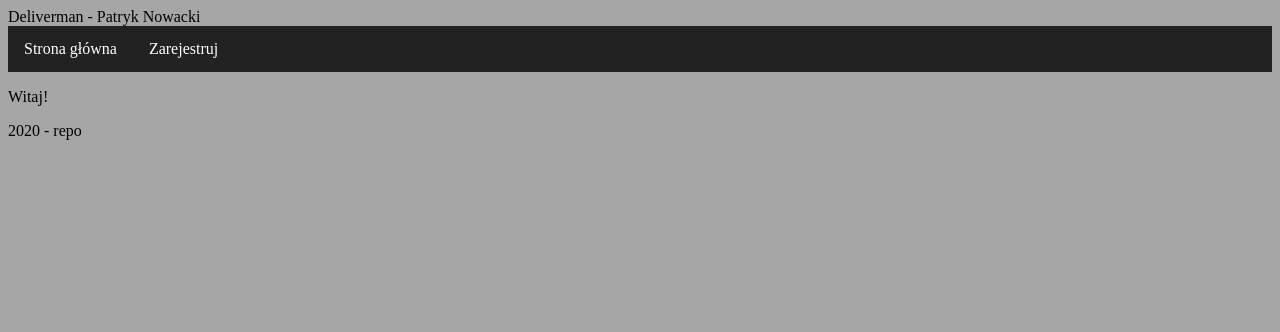
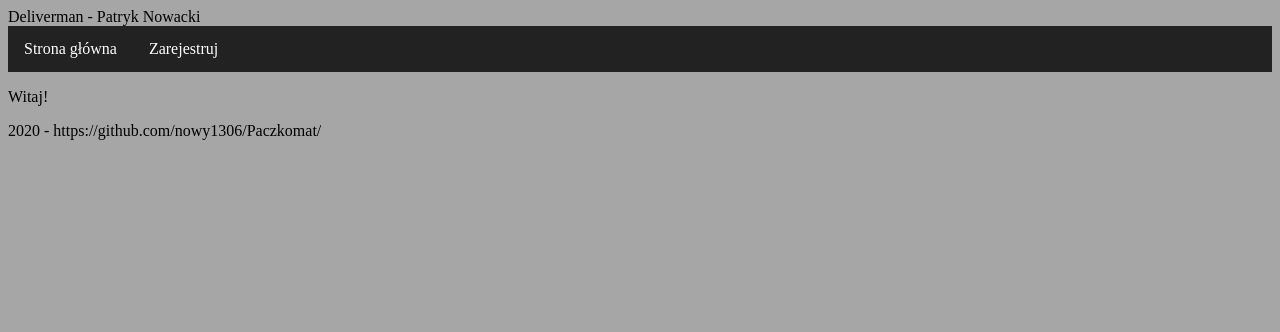
Before and after one commit to nowy1306/Paczkomat, a Flask app: page / in a window 1280 px wide. Shown: the top 332 px of the page. Run offline with Flask 2, Linux system fonts and the light colour scheme.

Commit message:
dodanie linku do repo

```diff
--- a/templates/home.html
+++ b/templates/home.html
@@ -17,7 +17,7 @@
 			Witaj!
 		</p>
 		<footer>
-			2020 - repo
+			2020 - https://github.com/nowy1306/Paczkomat/
 		</footer>
 	</body>
 </html>
--- a/templates/register.html
+++ b/templates/register.html
@@ -44,7 +44,7 @@
 			</ul>
 		</form>
 		<footer>
-			2020 - repo
+			2020 - https://github.com/nowy1306/Paczkomat/
 		</footer>
 	</body>
 </html>
```
